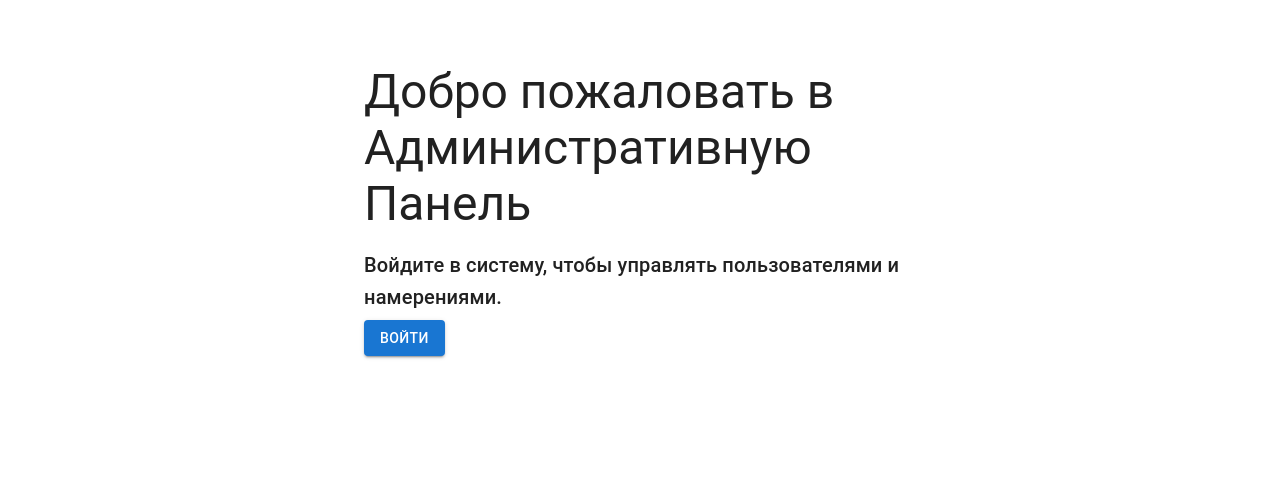
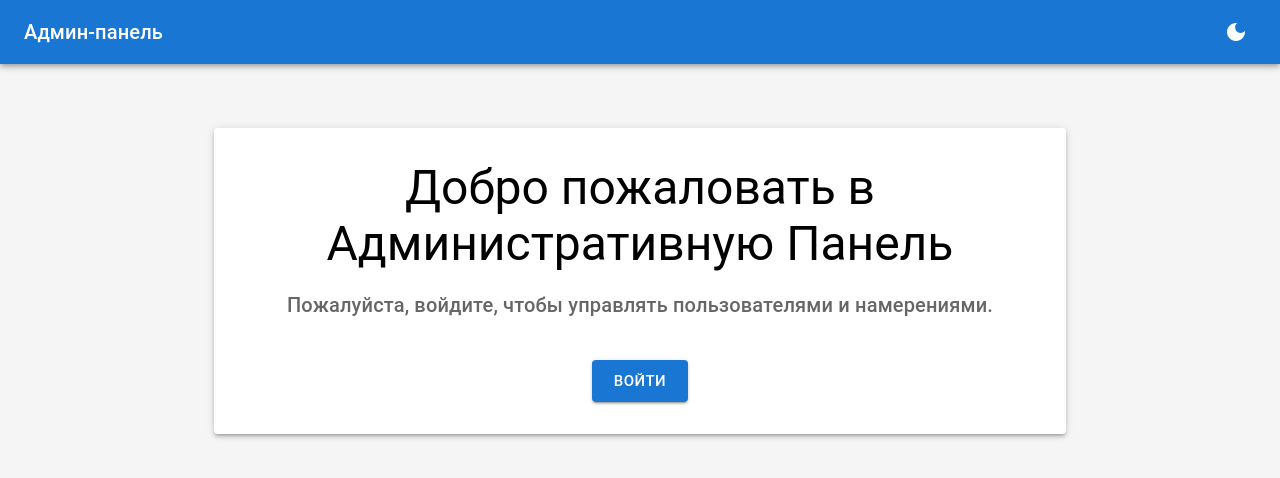
Before and after one commit to 0Sendai/TTK_bot, a React (Create React App) app in the folder front/: page / in a window 1280 px wide. Shown: the top 478 px of the page. Built offline with nearby package versions, Linux system fonts and the light colour scheme.

Commit message:
Added animations and dark theme

```diff
--- a/front/package.json
+++ b/front/package.json
@@ -10,6 +10,7 @@
     "@testing-library/jest-dom": "^5.17.0",
     "@testing-library/react": "^13.4.0",
     "@testing-library/user-event": "^13.5.0",
+    "framer-motion": "^11.11.10",
     "react": "^18.3.1",
     "react-dom": "^18.3.1",
     "react-router-dom": "^6.27.0",
--- a/front/src/App.js
+++ b/front/src/App.js
@@ -1,25 +1,43 @@
 // src/App.js
-import React from 'react';
-import { BrowserRouter as Router, Route, Routes, Navigate } from 'react-router-dom';
+import React, { useState } from 'react';
+import { BrowserRouter as Router, Route, Routes } from 'react-router-dom';
+import { ThemeProvider } from '@mui/material/styles';
+import CssBaseline from '@mui/material/CssBaseline';
 import LoginPage from './pages/LoginPage';
 import Dashboard from './pages/Dashboard';
-import HomePage from './pages/HomePage';  // Импортируем главную страницу
+import HomePage from './pages/HomePage';
 import { AuthProvider } from './context/AuthContext';
-import { CssBaseline, Container } from '@mui/material';
+import { lightTheme, darkTheme } from './theme';
 
 function App() {
+    const [theme, setTheme] = useState('light');
+
+    // Функция переключения темы
+    const toggleTheme = () => {
+        setTheme((prevTheme) => (prevTheme === 'light' ? 'dark' : 'light'));
+    };
+
     return (
         <AuthProvider>
-            <CssBaseline />
-            <Container>
+            <ThemeProvider theme={theme === 'light' ? lightTheme : darkTheme}>
+                <CssBaseline />
                 <Router>
                     <Routes>
-                        <Route path="/" element={<HomePage />} />  {/* Теперь главная страница — HomePage */}
-                        <Route path="/login" element={<LoginPage />} />
-                        <Route path="/dashboard/*" element={<Dashboard />} />
+                        <Route
+                            path="/"
+                            element={<HomePage toggleTheme={toggleTheme} isDarkMode={theme === 'dark'} />}
+                        />
+                        <Route
+                            path="/login"
+                            element={<LoginPage toggleTheme={toggleTheme} isDarkMode={theme === 'dark'} />}
+                        />
+                        <Route
+                            path="/dashboard/*"
+                            element={<Dashboard toggleTheme={toggleTheme} isDarkMode={theme === 'dark'} />}
+                        />
                     </Routes>
                 </Router>
-            </Container>
+            </ThemeProvider>
         </AuthProvider>
     );
 }
--- a/front/src/components/Dashboard/IntentManagement.js
+++ b/front/src/components/Dashboard/IntentManagement.js
@@ -2,6 +2,7 @@
 import React, { useState } from 'react';
 import { TextField, Button, Box, Typography, List, ListItem, IconButton } from '@mui/material';
 import DeleteIcon from '@mui/icons-material/Delete';
+import { motion } from 'framer-motion';
 
 const IntentManagement = () => {
     const [intents, setIntents] = useState([
@@ -19,6 +20,11 @@ const IntentManagement = () => {
     };
 
     return (
+        <motion.div
+            initial={{ opacity: 0, y: 50 }}
+            animate={{ opacity: 1, y: 0 }}
+            transition={{ duration: 0.5 }}
+        >
             <Box>
                 <Typography variant="h4" gutterBottom>
                     Управление намерениями
@@ -52,10 +58,11 @@ const IntentManagement = () => {
                     fullWidth
                     margin="normal"
                 />
-            <Button variant="contained" color="primary" onClick={addIntent}>
+                <Button variant="contained" color="primary" onClick={addIntent} sx={{ mt: 2 }}>
                     Добавить
                 </Button>
             </Box>
+        </motion.div>
     );
 };
 
--- a/front/src/components/Dashboard/UserManagement.js
+++ b/front/src/components/Dashboard/UserManagement.js
@@ -2,6 +2,7 @@
 import React, { useState } from 'react';
 import { TextField, Button, Box, Typography, List, ListItem, IconButton } from '@mui/material';
 import DeleteIcon from '@mui/icons-material/Delete';
+import { motion } from 'framer-motion';
 
 const UserManagement = () => {
     const [users, setUsers] = useState([
@@ -20,6 +21,11 @@ const UserManagement = () => {
     };
 
     return (
+        <motion.div
+            initial={{ opacity: 0, y: 50 }}
+            animate={{ opacity: 1, y: 0 }}
+            transition={{ duration: 0.5 }}
+        >
             <Box>
                 <Typography variant="h4" gutterBottom>
                     Управление пользователями
@@ -53,10 +59,11 @@ const UserManagement = () => {
                     fullWidth
                     margin="normal"
                 />
-            <Button variant="contained" color="primary" onClick={addUser}>
+                <Button variant="contained" color="primary" onClick={addUser} sx={{ mt: 2 }}>
                     Добавить
                 </Button>
             </Box>
+        </motion.div>
     );
 };
 
--- a/front/src/components/Header.js
+++ b/front/src/components/Header.js
@@ -1,19 +1,23 @@
 // src/components/Header.js
 import React from 'react';
-import { AppBar, Toolbar, Typography, Button, Box } from '@mui/material';
+import { AppBar, Toolbar, Typography, Button, IconButton, Box } from '@mui/material';
+import { LightMode, DarkMode } from '@mui/icons-material';
 import { Link } from 'react-router-dom';
 import { useAuth } from '../context/AuthContext';
 
-const Header = () => {
+const Header = ({ toggleTheme, isDarkMode, isAuthPage }) => {
     const { auth, logout } = useAuth();
 
     return (
         <AppBar position="static">
             <Toolbar>
                 <Typography variant="h6" sx={{ flexGrow: 1 }}>
-                    Панель управления
+                    Админ-панель
                 </Typography>
                 <Box sx={{ display: 'flex', gap: 2 }}>
+                    {/* Кнопки отображаются только если это не HomePage и не LoginPage */}
+                    {!isAuthPage && (
+                        <>
                             <Button color="inherit" component={Link} to="/dashboard/intents">
                                 Настройки намерений
                             </Button>
@@ -25,6 +29,12 @@ const Header = () => {
                             <Button color="inherit" onClick={logout}>
                                 Выйти
                             </Button>
+                        </>
+                    )}
+                    {/* Переключатель темы */}
+                    <IconButton color="inherit" onClick={toggleTheme}>
+                        {isDarkMode ? <LightMode /> : <DarkMode />}
+                    </IconButton>
                 </Box>
             </Toolbar>
         </AppBar>
--- a/front/src/pages/Dashboard.js
+++ b/front/src/pages/Dashboard.js
@@ -7,7 +7,7 @@ import Header from '../components/Header';
 import { useAuth } from '../context/AuthContext';
 import { Box } from '@mui/material';
 
-const Dashboard = () => {
+const Dashboard = ({ toggleTheme }) => {
     const { auth } = useAuth();
 
     if (!auth.isAuthenticated) {
@@ -16,7 +16,7 @@ const Dashboard = () => {
 
     return (
         <Box>
-            <Header />
+            <Header toggleTheme={toggleTheme} isDarkMode={auth.role === 'dark'} />
             <Box p={3}>
                 <Routes>
                     <Route path="intents" element={<IntentManagement />} />
--- a/front/src/pages/HomePage.js
+++ b/front/src/pages/HomePage.js
@@ -1,23 +1,34 @@
 // src/pages/HomePage.js
 import React from 'react';
-import { Button, Container, Typography, Box } from '@mui/material';
+import { Button, Container, Typography, Box, Paper } from '@mui/material';
 import { Link } from 'react-router-dom';
+import Header from '../components/Header';
 
-const HomePage = () => {
+const HomePage = ({ toggleTheme, isDarkMode }) => {
     return (
-        <Container maxWidth="sm">
-            <Box mt={8}>
-                <Typography variant="h3" component="h1" gutterBottom>
+        <>
+            <Header toggleTheme={toggleTheme} isDarkMode={isDarkMode} isAuthPage={true} />
+            <Container maxWidth="md">
+                <Paper elevation={3} sx={{ p: 4, mt: 8, textAlign: 'center' }}>
+                    <Typography variant="h3" gutterBottom>
                         Добро пожаловать в Административную Панель
                     </Typography>
-                <Typography variant="h6" component="p" gutterBottom>
-                    Войдите в систему, чтобы управлять пользователями и намерениями.
+                    <Typography variant="h6" color="textSecondary" gutterBottom>
+                        Пожалуйста, войдите, чтобы управлять пользователями и намерениями.
                     </Typography>
-                <Button variant="contained" color="primary" component={Link} to="/login">
+                    <Button
+                        variant="contained"
+                        color="primary"
+                        size="large"
+                        component={Link}
+                        to="/login"
+                        sx={{ mt: 4 }}
+                    >
                         Войти
                     </Button>
-            </Box>
+                </Paper>
             </Container>
+        </>
     );
 };
 
--- a/front/src/pages/LoginPage.js
+++ b/front/src/pages/LoginPage.js
@@ -1,13 +1,17 @@
 // src/pages/LoginPage.js
 import React from 'react';
+import { Container } from '@mui/material';
+import Header from '../components/Header';
 import Login from '../components/Auth/Login';
 
-const LoginPage = () => {
+const LoginPage = ({ toggleTheme, isDarkMode }) => {
     return (
-        <div>
-            <h1>Административная панель</h1>
-            <Login />
-        </div>
+        <>
+            <Header toggleTheme={toggleTheme} isDarkMode={isDarkMode} isAuthPage={true} />
+            <Container maxWidth="xs">
+                <Login />
+            </Container>
+        </>
     );
 };
 
--- /dev/null
+++ b/front/src/theme.js
@@ -0,0 +1,40 @@
+// src/theme.js
+import { createTheme } from '@mui/material/styles';
+
+export const lightTheme = createTheme({
+    palette: {
+        mode: 'light',
+        primary: {
+            main: '#1976d2',
+        },
+        secondary: {
+            main: '#ff4081',
+        },
+        background: {
+            default: '#f5f5f5',
+            paper: '#fff',
+        },
+        text: {
+            primary: '#000',
+        },
+    },
+});
+
+export const darkTheme = createTheme({
+    palette: {
+        mode: 'dark',
+        primary: {
+            main: '#90caf9',
+        },
+        secondary: {
+            main: '#f48fb1',
+        },
+        background: {
+            default: '#121212',
+            paper: '#1d1d1d',
+        },
+        text: {
+            primary: '#fff',
+        },
+    },
+});
```
Also changed, not shown: front/src/components/Auth/Login.js (+24 -10 lines), 15 other files (tests, documents, lock files or other folders). Lines whose indentation alone changed are shown as unchanged.
